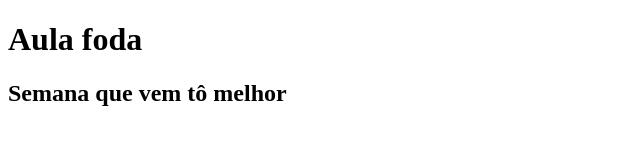
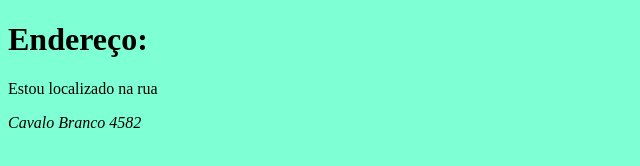
Before and after one commit to TutsCoding/curso-html-css, a plain HTML site: page exercicios/ex008/index.html in a window 1280 px wide. Shown: the whole page, without its empty margins (0-640 px from the left). Drawn offline with Linux system fonts and the light colour scheme.

Commit message:
Adds new exercice

```diff
--- a/exercicios/ex007/index.html
+++ b/exercicios/ex008/index.html
@@ -4,11 +4,16 @@
     <meta charset="UTF-8">
     <meta http-equiv="X-UA-Compatible" content="IE=edge">
     <meta name="viewport" content="width=device-width, initial-scale=1.0">
-    <link rel="shortcut icon" href="favicone.ico" type="image/x-icon">
     <title>Document</title>
+    <style>
+        body {
+            background-color: aquamarine;
+        }
+    </style>
 </head>
 <body>
-    <h1>Aula foda</h1>
-    <h2>Semana que vem tô melhor</h2>
+    <h1>Endereço:</h1>
+    <p>Estou localizado na rua <address>Cavalo Branco 4582</address></p>
+
 </body>
 </html>
```
Also changed, not shown: exercicios/ex006/index.html (+11 -4 lines), exercicios/ex007/favicone.ico (deleted).
